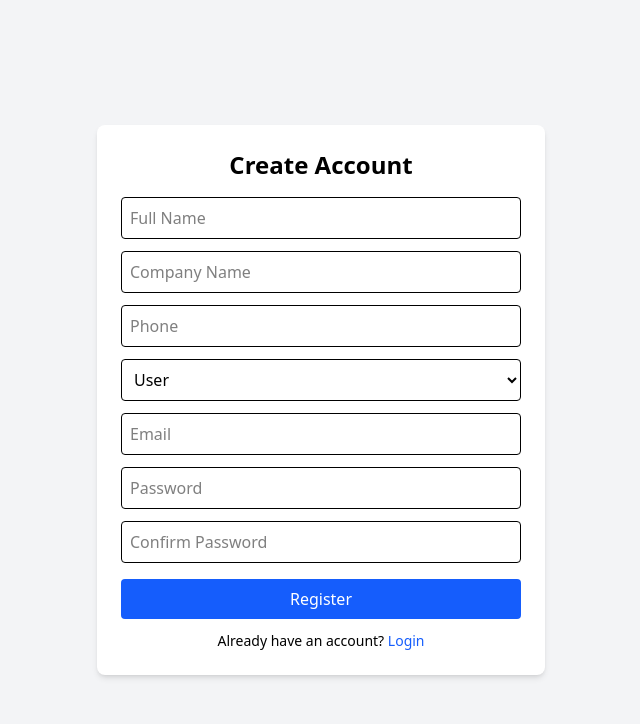
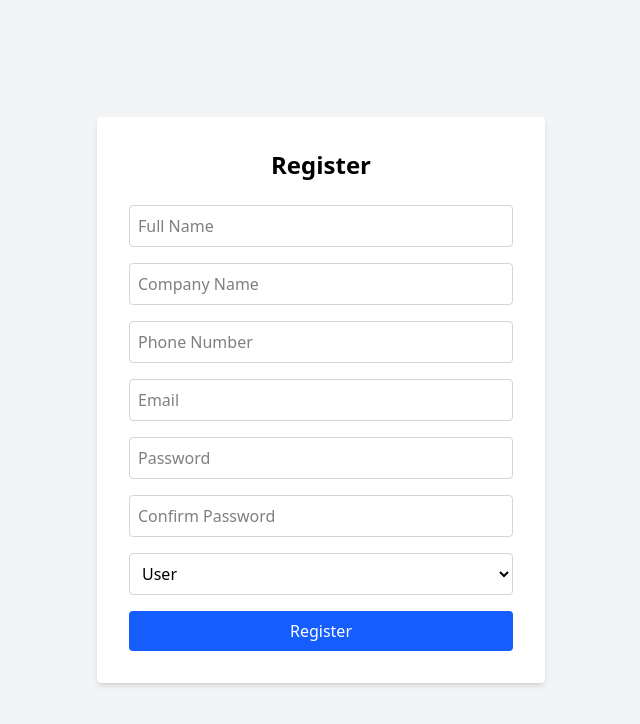
Before and after one commit to 92657/OnlinePckagingService, a React (Vite) app: page /register in a window 1280 px wide. Shown: the top 724 px of the page, without its empty margins (319-959 px from the left). Built offline with nearby package versions, Linux system fonts and the light colour scheme.

Commit message:
Auth done

```diff
--- a/src/App.jsx
+++ b/src/App.jsx
@@ -1,11 +1,11 @@
 import React from 'react'
- import AppRoutes from './routes/AppRoutes'
+//  import AppRoutes from './routes/AppRoutes'
 
 
 function App() {
   return (
     <div>
-      <AppRoutes/>
+      {/* <AppRoutes/> */}
 
     </div>
   )
--- a/src/main.jsx
+++ b/src/main.jsx
@@ -1,10 +1,12 @@
 import React from "react";
 import ReactDOM from "react-dom/client";
 import "./index.css";
-import AppRoutes from "./routes/AppRoutes";
+import { RouterProvider } from "react-router-dom";
+import { router } from "./routes/AppRoutes";
+
 
 ReactDOM.createRoot(document.getElementById("root")).render(
-  <React.StrictMode>
-    <AppRoutes />
-  </React.StrictMode>
+
+    <RouterProvider router={router} />
+
 );
--- a/src/pages/Auth/Login.jsx
+++ b/src/pages/Auth/Login.jsx
@@ -1,14 +1,13 @@
-import { useState } from "react";
+import React, { useState } from "react";
 import { signInWithEmailAndPassword } from "firebase/auth";
+import { auth, db } from "../../firebase/Firebase";
+import { useNavigate } from "react-router-dom";
 import { doc, getDoc } from "firebase/firestore";
-import { useNavigate, Link } from "react-router-dom";
-import { auth, db } from "../../firebase/Firebase";
 
 const Login = () => {
   const [email, setEmail] = useState("");
   const [password, setPassword] = useState("");
   const [error, setError] = useState("");
-
   const navigate = useNavigate();
 
   const handleLogin = async (e) => {
@@ -19,42 +18,36 @@ const Login = () => {
       const userCredential = await signInWithEmailAndPassword(auth, email, password);
       const user = userCredential.user;
 
-      const userDoc = await getDoc(doc(db, "users", user.uid));
-      if (!userDoc.exists()) {
-        setError("User data not found");
-        return;
+      // Fetch user role from Firestore
+      const docSnap = await getDoc(doc(db, "users", user.uid));
+      if (docSnap.exists()) {
+        const userData = docSnap.data();
+        if (userData.role === "admin") {
+          navigate("/admin/dashboard");
+        } else {
+          navigate("/user/dashboard");
+        }
+      } else {
+        setError("No user data found!");
       }
-
-      const userData = userDoc.data();
-      console.log("Logged in user:", userData);
-
-      if (userData.role === "admin") navigate("/admin/dashboard");
-      else navigate("/user/dashboard");
     } catch (err) {
-      setError("Invalid email or password");
-      console.log(err);
+      setError(err.message);
     }
   };
 
   return (
-    <div className="min-h-screen flex items-center justify-center bg-gray-100 px-4">
-      <form onSubmit={handleLogin} className="bg-white p-6 rounded-lg shadow-md w-full max-w-sm">
-        <h2 className="text-2xl font-semibold mb-4 text-center">Login</h2>
-        {error && <p className="text-red-500 text-sm mb-3 text-center">{error}</p>}
-
-        <input type="email" placeholder="Email" className="w-full border p-2 mb-3 rounded" value={email} onChange={e => setEmail(e.target.value)} required />
-        <input type="password" placeholder="Password" className="w-full border p-2 mb-3 rounded" value={password} onChange={e => setPassword(e.target.value)} required />
-
-        <div className="text-right mb-4">
-          <Link to="/forgot-password" className="text-sm text-blue-600 hover:underline">Forgot Password?</Link>
-        </div>
-
-        <button className="w-full bg-blue-600 hover:bg-blue-700 text-white py-2 rounded transition">Login</button>
-
-        <p className="mt-4 text-sm text-center">
-          Don&apos;t have an account? <Link to="/register" className="text-blue-600 font-medium hover:underline">Register</Link>
-        </p>
-      </form>
+    <div className="flex justify-center items-center min-h-screen bg-gray-100">
+      <div className="bg-white p-8 rounded shadow-md w-full max-w-md">
+        <h2 className="text-2xl font-bold mb-6 text-center">Login</h2>
+        {error && <p className="text-red-500 mb-4">{error}</p>}
+        <form onSubmit={handleLogin} className="space-y-4">
+          <input type="email" placeholder="Email" value={email} onChange={(e) => setEmail(e.target.value)} className="w-full p-2 border border-gray-300 rounded" />
+          <input type="password" placeholder="Password" value={password} onChange={(e) => setPassword(e.target.value)} className="w-full p-2 border border-gray-300 rounded" />
+          <button type="submit" className="w-full bg-blue-600 text-white p-2 rounded hover:bg-blue-700 transition">
+            Login
+          </button>
+        </form>
+      </div>
     </div>
   );
 };
--- a/src/pages/Auth/Register.jsx
+++ b/src/pages/Auth/Register.jsx
@@ -1,8 +1,8 @@
-import { useState } from "react";
+import React, { useState } from "react";
 import { createUserWithEmailAndPassword, updateProfile } from "firebase/auth";
+import { auth, db } from "../../firebase/Firebase";
+import { useNavigate } from "react-router-dom";
 import { doc, setDoc } from "firebase/firestore";
-import { Link, useNavigate } from "react-router-dom";
-import { auth, db } from "../../firebase/Firebase";
 
 const Register = () => {
   const [fullName, setFullName] = useState("");
@@ -11,25 +11,23 @@ const Register = () => {
   const [email, setEmail] = useState("");
   const [password, setPassword] = useState("");
   const [confirmPassword, setConfirmPassword] = useState("");
-  const [role, setRole] = useState("user"); // Default user
+  const [role, setRole] = useState("user"); // default role
   const [error, setError] = useState("");
-  const [success, setSuccess] = useState("");
   const [loading, setLoading] = useState(false);
 
   const navigate = useNavigate();
 
-  const handleSubmit = async (e) => {
+  const handleRegister = async (e) => {
     e.preventDefault();
     setError("");
-    setSuccess("");
 
-    if (password !== confirmPassword) {
-      setError("Passwords do not match");
+    if (!fullName || !email || !password || !confirmPassword) {
+      setError("Please fill in all required fields.");
       return;
     }
 
-    if (password.length < 6) {
-      setError("Password must be at least 6 characters");
+    if (password !== confirmPassword) {
+      setError("Passwords do not match.");
       return;
     }
 
@@ -38,53 +36,49 @@ const Register = () => {
       const userCredential = await createUserWithEmailAndPassword(auth, email, password);
       const user = userCredential.user;
 
+      // Update display name
       await updateProfile(user, { displayName: fullName });
 
+      // Save extra user data to Firestore
       await setDoc(doc(db, "users", user.uid), {
         fullName,
+        email,
+        phone,
         company,
-        phone,
-        email,
         role,
-        createdAt: new Date(),
       });
 
-      setSuccess("Account created successfully! Redirecting to login...");
-      setTimeout(() => navigate("/login"), 1500);
+      setLoading(false);
+      navigate("/"); // Redirect to login
     } catch (err) {
-      if (err.code === "auth/email-already-in-use") setError("Email already registered");
-      else setError(err.message);
-    } finally {
       setLoading(false);
+      setError(err.message);
     }
   };
 
   return (
-    <div className="min-h-screen flex items-center justify-center bg-gray-100 px-4">
-      <form onSubmit={handleSubmit} className="bg-white p-6 rounded-lg shadow-md w-full max-w-md">
-        <h2 className="text-2xl font-semibold mb-4 text-center">Create Account</h2>
-        {error && <p className="text-red-500 text-sm mb-2 text-center">{error}</p>}
-        {success && <p className="text-green-600 text-sm mb-2 text-center">{success}</p>}
+    <div className="flex justify-center items-center min-h-screen bg-gray-100">
+      <div className="bg-white p-8 rounded shadow-md w-full max-w-md">
+        <h2 className="text-2xl font-bold mb-6 text-center">Register</h2>
+        {error && <p className="text-red-500 mb-4">{error}</p>}
+        <form onSubmit={handleRegister} className="space-y-4">
+          <input type="text" placeholder="Full Name" value={fullName} onChange={(e) => setFullName(e.target.value)} className="w-full p-2 border border-gray-300 rounded" />
+          <input type="text" placeholder="Company Name" value={company} onChange={(e) => setCompany(e.target.value)} className="w-full p-2 border border-gray-300 rounded" />
+          <input type="text" placeholder="Phone Number" value={phone} onChange={(e) => setPhone(e.target.value)} className="w-full p-2 border border-gray-300 rounded" />
+          <input type="email" placeholder="Email" value={email} onChange={(e) => setEmail(e.target.value)} className="w-full p-2 border border-gray-300 rounded" />
+          <input type="password" placeholder="Password" value={password} onChange={(e) => setPassword(e.target.value)} className="w-full p-2 border border-gray-300 rounded" />
+          <input type="password" placeholder="Confirm Password" value={confirmPassword} onChange={(e) => setConfirmPassword(e.target.value)} className="w-full p-2 border border-gray-300 rounded" />
 
-        <input className="w-full border p-2 mb-3 rounded" placeholder="Full Name" value={fullName} onChange={e => setFullName(e.target.value)} required />
-        <input className="w-full border p-2 mb-3 rounded" placeholder="Company Name" value={company} onChange={e => setCompany(e.target.value)} />
-        <input className="w-full border p-2 mb-3 rounded" placeholder="Phone" value={phone} onChange={e => setPhone(e.target.value)} />
-        <select className="w-full border p-2 mb-3 rounded" value={role} onChange={e => setRole(e.target.value)}>
-          <option value="user">User</option>
-          <option value="admin">Admin</option>
-        </select>
-        <input className="w-full border p-2 mb-3 rounded" placeholder="Email" type="email" value={email} onChange={e => setEmail(e.target.value)} required />
-        <input className="w-full border p-2 mb-3 rounded" placeholder="Password" type="password" value={password} onChange={e => setPassword(e.target.value)} required />
-        <input className="w-full border p-2 mb-4 rounded" placeholder="Confirm Password" type="password" value={confirmPassword} onChange={e => setConfirmPassword(e.target.value)} required />
+          <select value={role} onChange={(e) => setRole(e.target.value)} className="w-full p-2 border border-gray-300 rounded">
+            <option value="user">User</option>
+            <option value="admin">Admin</option>
+          </select>
 
-        <button disabled={loading} className="w-full bg-blue-600 hover:bg-blue-700 text-white py-2 rounded disabled:opacity-50">
-          {loading ? "Creating Account..." : "Register"}
-        </button>
-
-        <p className="text-center mt-3 text-sm">
-          Already have an account? <Link to="/login" className="text-blue-600 hover:underline">Login</Link>
-        </p>
-      </form>
+          <button type="submit" disabled={loading} className="w-full bg-blue-600 text-white p-2 rounded hover:bg-blue-700 transition">
+            {loading ? "Registering..." : "Register"}
+          </button>
+        </form>
+      </div>
     </div>
   );
 };
--- a/src/pages/user/Usernavbar.jsx
+++ b/src/pages/user/Usernavbar.jsx
@@ -1,10 +1,20 @@
 import React from "react";
 import { LogOut, User } from "lucide-react";
+import { useNavigate } from "react-router-dom";
+import { auth } from "../../firebase/Firebase"; // make sure path is correct
+import { signOut } from "firebase/auth";
 
 const UserNavbar = () => {
-  const handleLogout = () => {
-    localStorage.clear();
-    window.location.href = "/login";
+  const navigate = useNavigate();
+
+  const handleLogout = async () => {
+    try {
+      await signOut(auth); // sign out from Firebase
+      localStorage.clear(); // optional: clear any local storage data
+      navigate("/"); // navigate to login page
+    } catch (error) {
+      console.error("Logout Error:", error);
+    }
   };
 
   return (
```
Also changed, not shown: src/routes/AppRoutes.jsx (+3 -7 lines).
